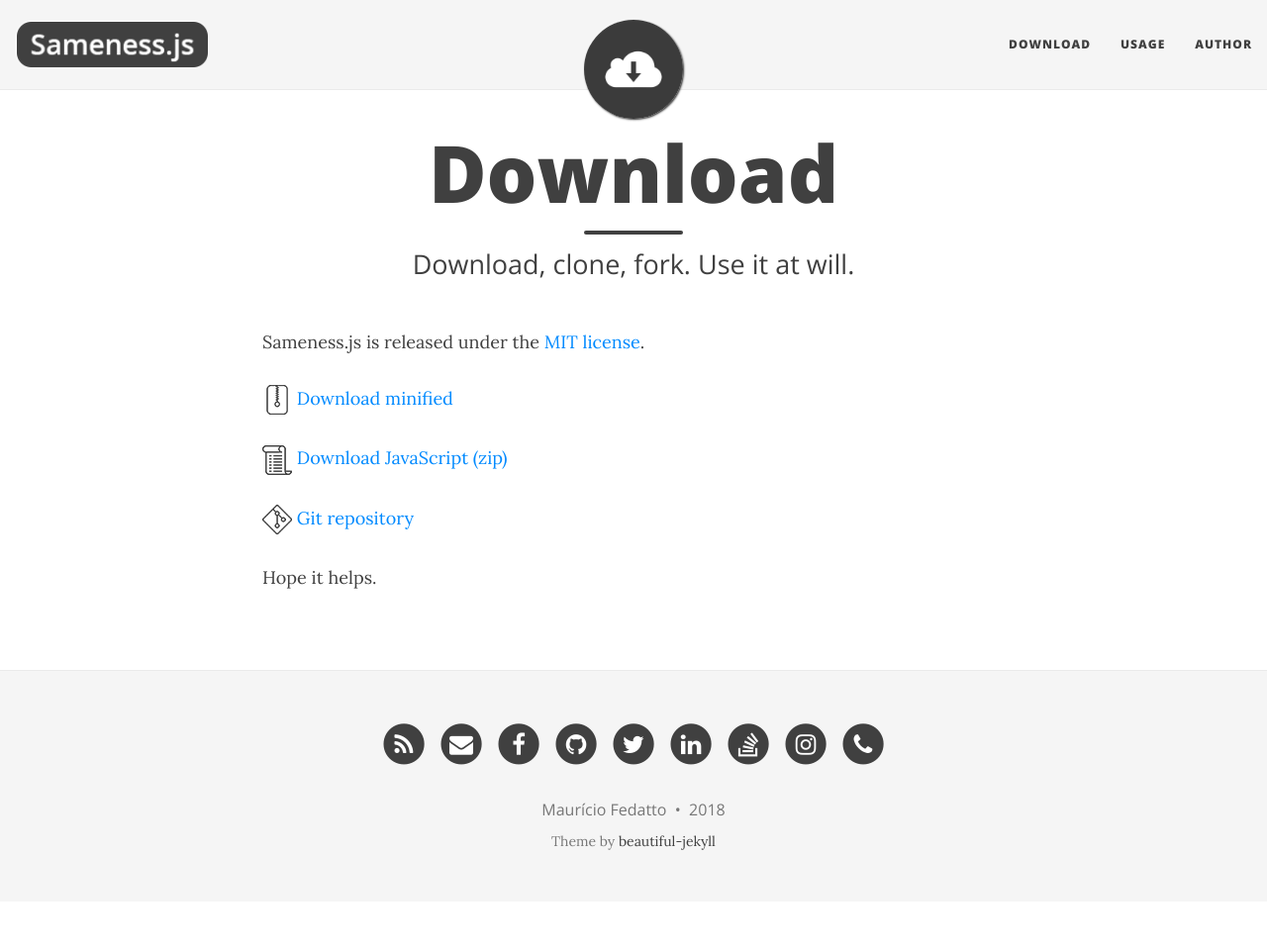
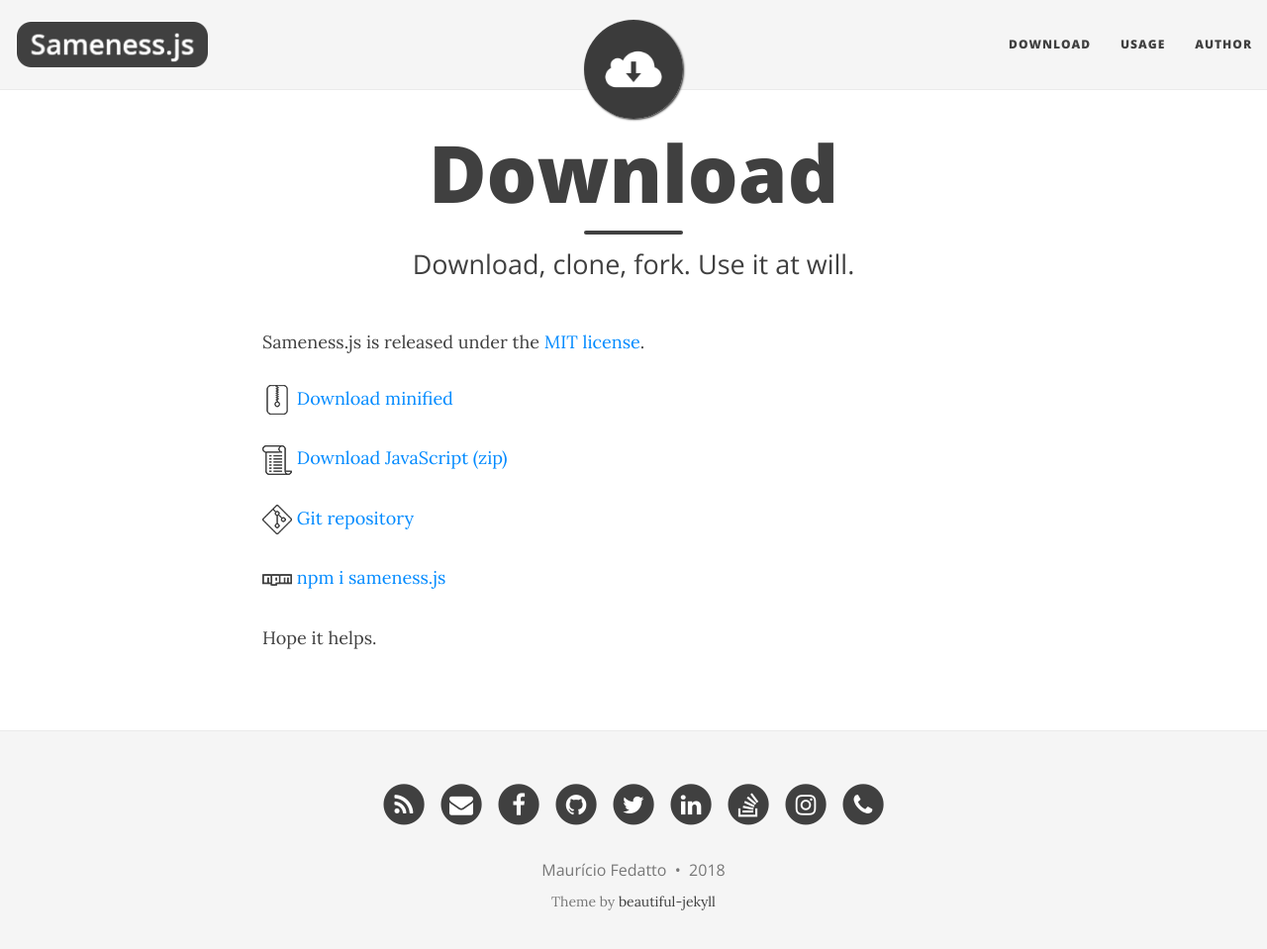
Before and after one commit to mfedatto/sameness.js, a Jekyll site: the page built from download-sameness.md, in a window 1280 px wide and 972 px high. Shown: the top 959 px of the window at 99% size. Built offline with Jekyll 4.4.1, drawn with Linux system fonts in a browser that asks for light colours; nearby versions of some CDN libraries.

Commit message:
Pages: npm release

```diff
--- a/download-sameness.md
+++ b/download-sameness.md
@@ -13,4 +13,6 @@ Sameness.js is released under the [MIT license](https://raw.githubusercontent.co
 
 [![Git clone](/img/git-clone.png) Git repository](https://github.com/mfedatto/sameness.js)
 
+[![npm install](/img/npm-install.png) npm i sameness.js](https://www.npmjs.com/package/sameness.js)
+
 Hope it helps.
```
Also changed, not shown: img/npm-install.png (added).
